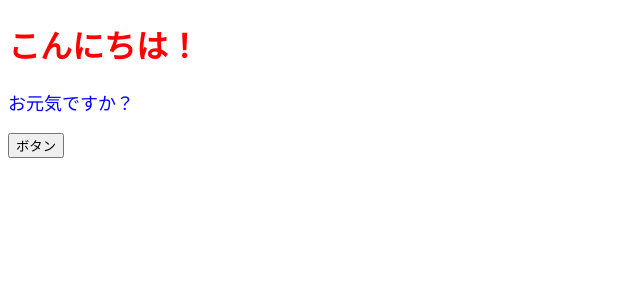
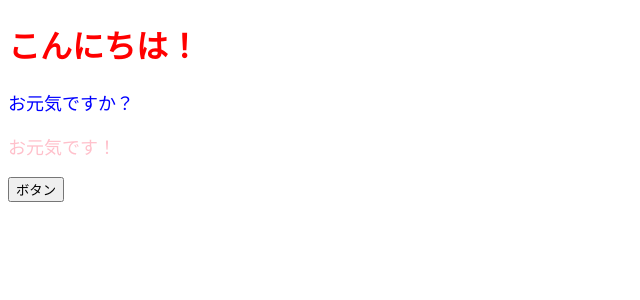
Before and after one commit to KeiichiHoshina/ReactBasic-js, a React (Create React App) app: page / in a window 1280 px wide. Shown: the top 300 px of the page, without its empty margins (0-640 px from the left). Built offline with nearby package versions, Linux system fonts and the light colour scheme.

Commit message:
44. Propsを知る

```diff
--- a/src/App.js
+++ b/src/App.js
@@ -1,15 +1,14 @@
 import React from "react";
+import ColorfulMessage from "./components/ColorfulMessage";
 
 const App = () => {
   const onClickButton = () => alert();
-  const contentStyle = {
-    color: "blue",
-    fontSize: "18px"
-  };
   return (
     <>
       <h1 style={{ color: "red" }}>こんにちは！</h1>
-      <p style={contentStyle}>お元気ですか？</p>
+      <ColorfulMessage color="blue">お元気ですか？</ColorfulMessage>
+      <ColorfulMessage color="pink">お元気です！</ColorfulMessage>
+      {/* <ColorfulMessage color="pink" message="お元気です！" /> */}
       <button onClick={onClickButton}>ボタン</button>
     </>
   );
--- /dev/null
+++ b/src/components/ColorfulMessage.js
@@ -0,0 +1,18 @@
+import React from "react";
+
+const ColorfulMessage = (props) => {
+  const { color, children } = props;
+  const contentStyle = {
+    // color: color,
+    color,
+    fontSize: "18px"
+  };
+  return (
+    <>
+      {/* <p style={contentStyle}>{props.message}</p> */}
+      <p style={contentStyle}>{children}</p>
+    </>
+  );
+};
+
+export default ColorfulMessage;
```
